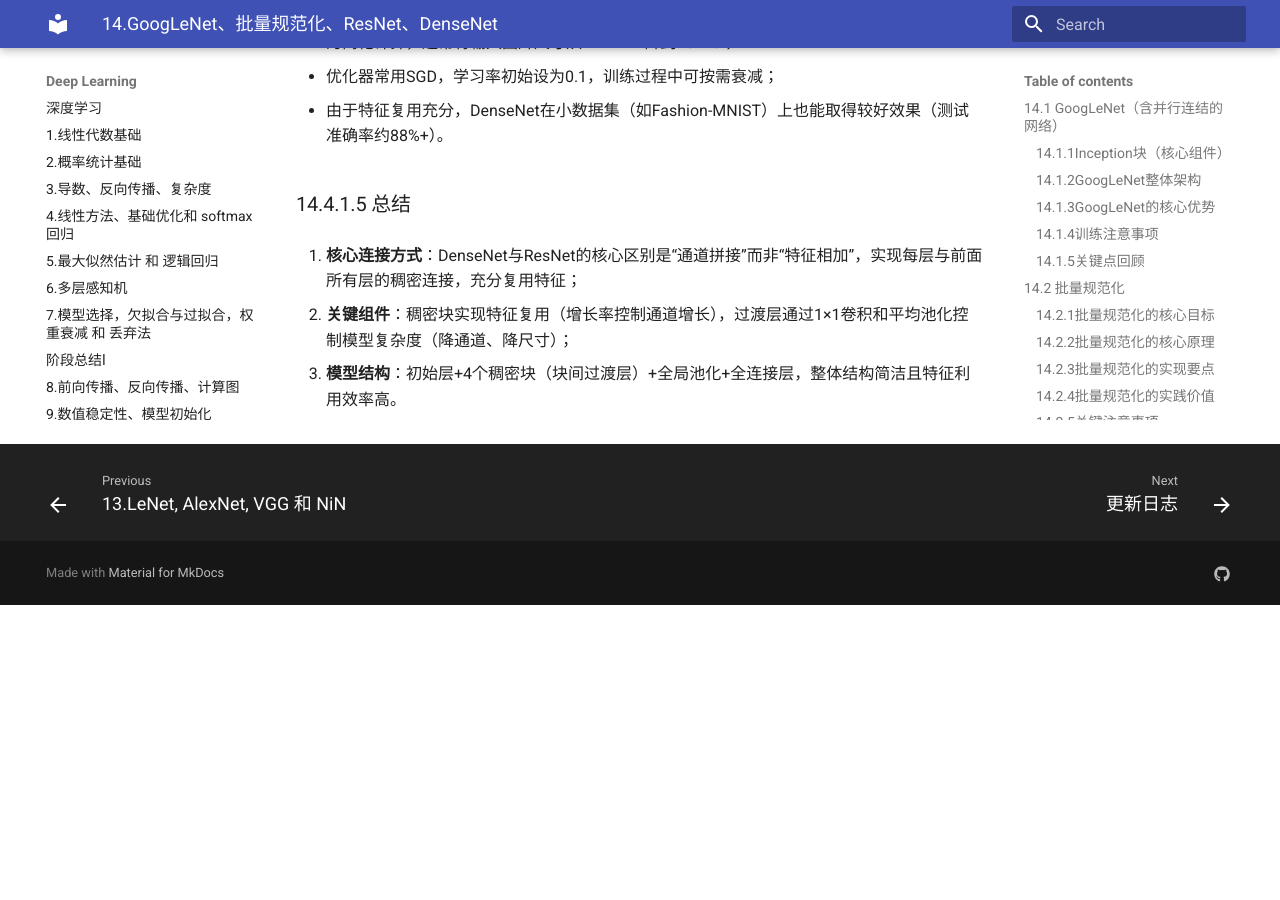
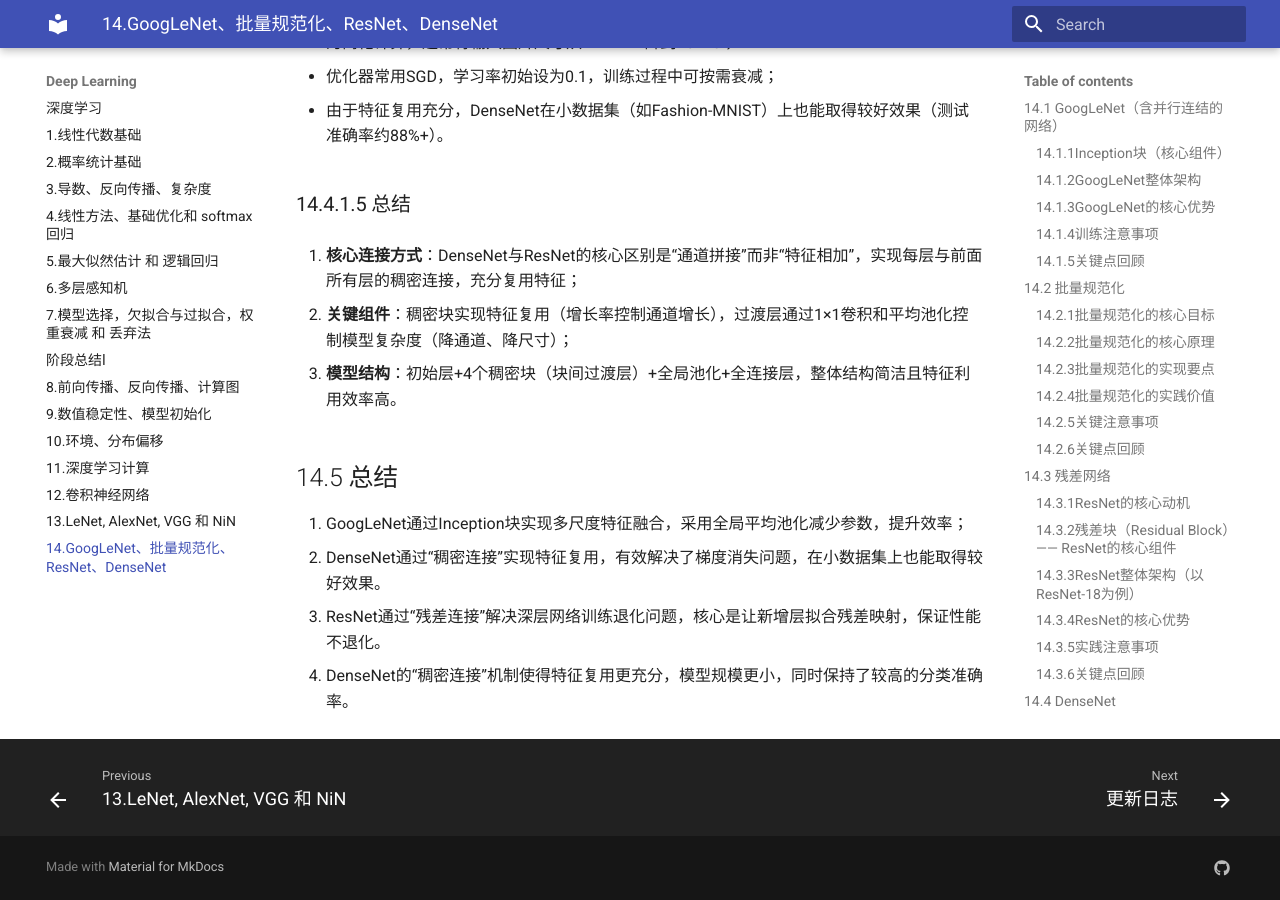
Before and after one commit to MU-ty/mty_blog, an MkDocs documentation site: the page built from docs/Deep Learning/14.GoogLeNet、批量规范化、ResNet、DenseNet.md, in a window 1280 px wide and 900 px high, scrolled down 10277 px. Built offline with MkDocs 1.6.1 and Material for MkDocs 9.7.7, drawn with Linux system fonts in a browser that asks for light colours; nearby versions of some CDN libraries; before the commit the page ends 10882 px from its top, so only the background shows below that.

Commit message:
add 总结

```diff
--- a/docs/Deep Learning/14.GoogLeNet、批量规范化、ResNet、DenseNet.md
+++ b/docs/Deep Learning/14.GoogLeNet、批量规范化、ResNet、DenseNet.md
@@ -351,3 +351,10 @@
 2. **关键组件**：稠密块实现特征复用（增长率控制通道增长），过渡层通过1×1卷积和平均池化控制模型复杂度（降通道、降尺寸）；
 
 3. **模型结构**：初始层+4个稠密块（块间过渡层）+全局池化+全连接层，整体结构简洁且特征利用效率高。
+
+## 14.5 总结
+
+1. GoogLeNet通过Inception块实现多尺度特征融合，采用全局平均池化减少参数，提升效率；
+2. DenseNet通过“稠密连接”实现特征复用，有效解决了梯度消失问题，在小数据集上也能取得较好效果。
+3. ResNet通过“残差连接”解决深层网络训练退化问题，核心是让新增层拟合残差映射，保证性能不退化。
+4. DenseNet的“稠密连接”机制使得特征复用更充分，模型规模更小，同时保持了较高的分类准确率。
```
